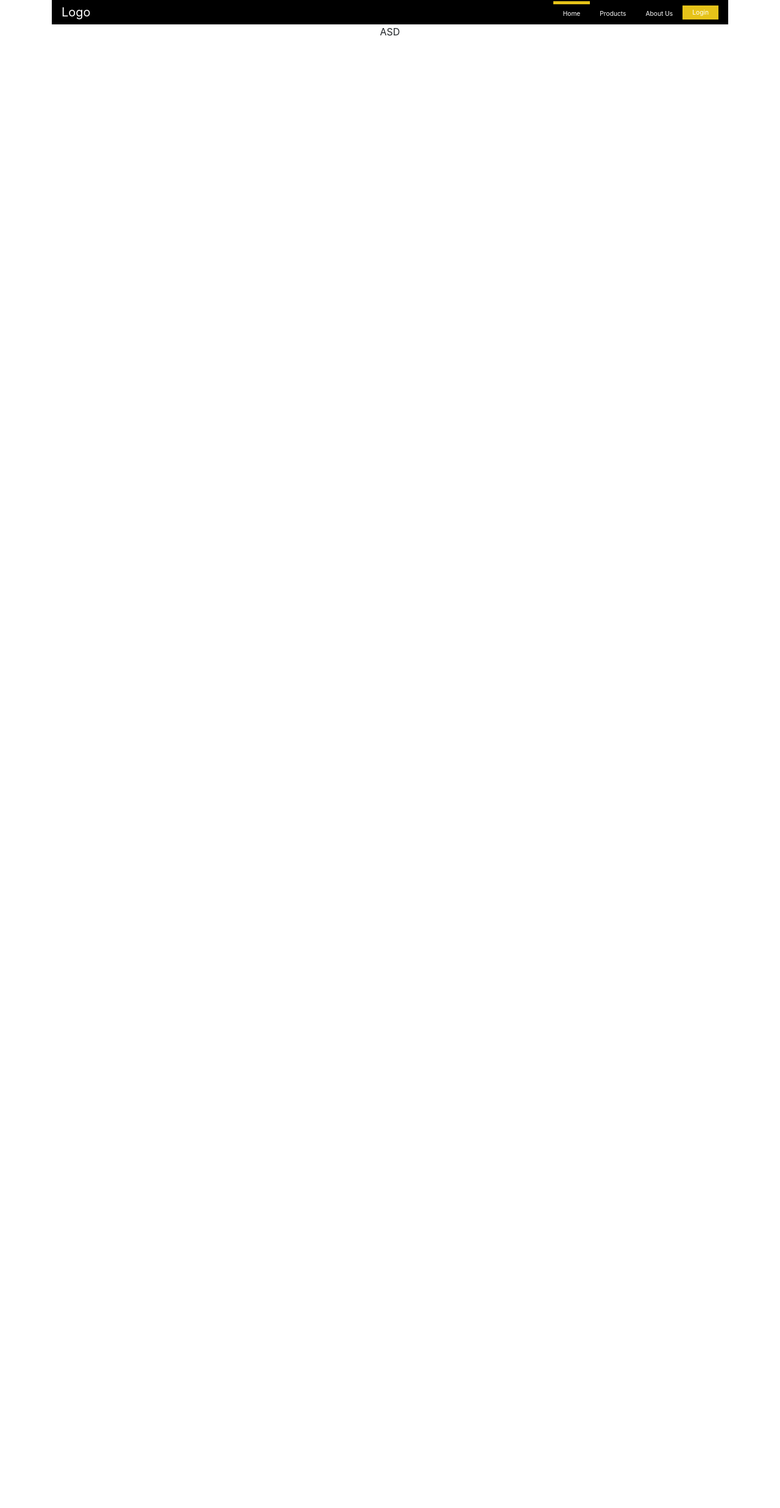
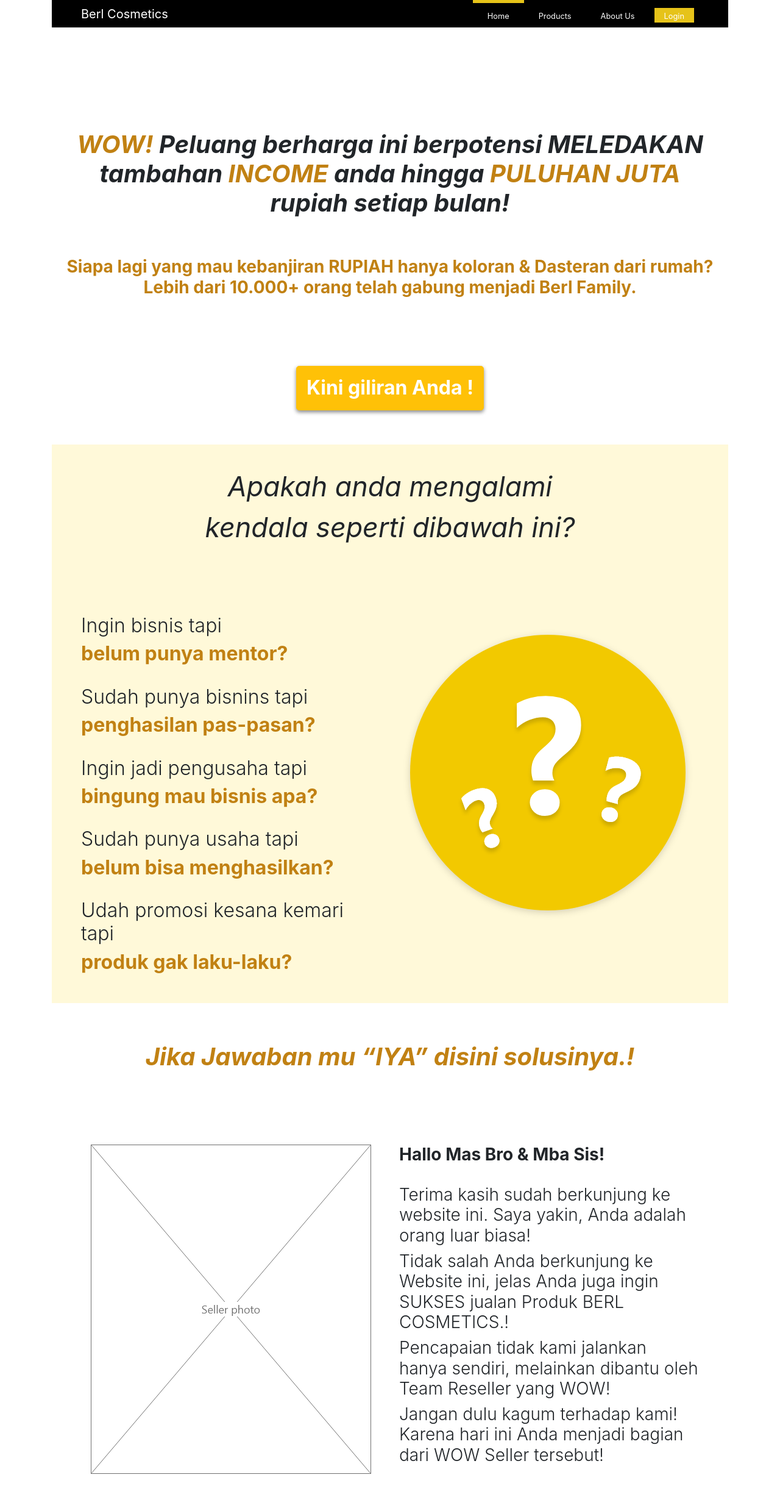
Before and after one commit to npratama/BERL, a PHP site: page / in a window 1280 px wide. Shown: the whole page at 61% size. Before the commit the page ends 59 px from the top, so only its background shows below. Run offline with PHP 8.4, Linux system fonts and the light colour scheme.

Commit message:
+ add first three landing page segment

```diff
--- a/css/style.css
+++ b/css/style.css
@@ -2,13 +2,18 @@
 	background-color:black;
 }
 
-.nav-link{
+.nav-item{
 		border-top:5px solid black !important;
 }
 
 .select_nav{
 	border-top:5px solid #E6C319 !important;
 }
-.unselect_nav{
 
+.highlight{
+	color: #C18113;
 }
+
+.btn-shadow{
+	box-shadow: 0px 3px 6px 0px #888888;
+}
--- a/index.html
+++ b/index.html
@@ -1,7 +1,7 @@
 <!DOCTYPE html>
 <html lang="en">
 <head>
-  <title>Bootstrap 4 Example</title>
+  <title>BERL Cosmetics</title>
   <meta charset="utf-8">
   <meta name="viewport" content="width=device-width, initial-scale=1">
   <link rel="stylesheet" href="https://maxcdn.bootstrapcdn.com/bootstrap/4.1.3/css/bootstrap.min.css">
@@ -14,27 +14,94 @@
 
 
 <div class="container">
-  <nav class="navbar sticky-top text-white py-0 small">
-  <a class="navbar-brand text-white" href="#">Logo</a>
+  <nav class="navbar sticky-top text-white py-0 px-5 mx-0">
+  <a class="navbar-brand text-white" href="#"> Berl Cosmetics</a>
     <ul class="nav justify-content-end">
-      <li class="nav-item ">
-        <a class="nav-link text-white small select_nav" href="#">Home</a>
+      <li class="nav-item px-2 select_nav" >
+        <a class="nav-link text-white py-2" href="#"><strong class="small">Home</strong></a>
       </li>
-      <li class="nav-item">
-        <a class="nav-link text-white small" href="#">Products</a>
+      <li class="nav-item px-2">
+        <a class="nav-link text-white py-2" href="#"><strong class="small">Products</strong></a>
       </li>
-      <li class="nav-item">
-        <a class="nav-link text-white small" href="#">About Us</a>
+      <li class="nav-item px-2">
+        <a class="nav-link text-white py-2" href="#"><strong class="small">About Us</strong></a>
       </li>
-      <li class="nav-item my-auto" >
-        <a class="nav-link text-white py-1 mb-1 small" style="background-color: #E6C319" href="#">Login</a>
+      <li class="nav-item my-auto px-2" >
+        <a class="nav-link text-white py-0 mb-0" style="background-color: #E6C319" href="#"><span class="small">Login</span></a>
       </li>
     </ul>
   </nav>
 
   <div class="container">
     <div class="row">
-      <div class="col-md-12 text-center">ASD</div>
+      <!--1st segment -->
+      <div class="col-md-12 text-center h1 pt-3 mt-5"></div>
+      <div class="col-md-12 text-center h1 pt-5 mt-5">
+      	<strong><em><span class="highlight">WOW!</span> Peluang berharga ini berpotensi MELEDAKAN tambahan <span class="highlight">INCOME</span> anda hingga <span class="highlight">PULUHAN JUTA</span> rupiah setiap bulan!</em></strong>
+      </div>
+      <div class="col-md-12 text-center h3 py-5 my-2 ">
+      	<strong class="highlight">Siapa lagi yang mau kebanjiran RUPIAH hanya koloran & Dasteran dari rumah?Lebih dari 10.000+ orang telah gabung menjadi Berl Family.</strong>
+      </div>
+      <div class="col-md-12 text-center h2 py-5 my-2 mx-auto">
+      	<button type="button" class="btn btn-warning btn-lg btn-shadow text-white py-3 "> <span class="h2">	<strong>Kini giliran Anda !</strong></span></button>
+      </div>
+
+      <!--2nd segment -->
+      <div class="col-md-12 px-5 py-3" style="background-color: #FFF9D9">
+      	<div class="row">
+		      <!--Segment Title-->
+		      <div class="col-md-2 text-center h1"></div>
+		      <div class="col-md-8 text-center display-4 py-3"> <small><em>Apakah anda mengalami kendala seperti dibawah ini?</em></small></div>
+		      <div class="col-md-2 text-center h1"> </div>
+			  <!--Split two #1-->
+		      <div class="col-md-6 text-center pt-5 mt-5">
+		      	<div class="row ">
+		      		<div class="col-md-12 text-left h2 font-weight-light">Ingin bisnis tapi </div>
+		      		<div class="col-md-12 text-left h2 font-weight-bold highlight pb-4">belum punya mentor?</div>
+		      		<div class="col-md-12 text-left h2 font-weight-light">Sudah punya bisnins tapi </div>
+		      		<div class="col-md-12 text-left h2 font-weight-bold highlight pb-4">penghasilan pas-pasan?</div>
+		      		<div class="col-md-12 text-left h2 font-weight-light">Ingin jadi pengusaha tapi</div>
+		      		<div class="col-md-12 text-left h2 font-weight-bold highlight pb-4">bingung mau bisnis apa?</div>
+		      		<div class="col-md-12 text-left h2 font-weight-light">Sudah punya usaha tapi </div>
+		      		<div class="col-md-12 text-left h2 font-weight-bold highlight pb-4">belum bisa menghasilkan?</div>
+		      		<div class="col-md-12 text-left h2 font-weight-light">Udah promosi kesana kemari tapi</div>
+		      		<div class="col-md-12 text-left h2 font-weight-bold highlight pb-4">produk gak laku-laku?</div></div>
+		      </div>
+		      <!--Split two #2-->
+		      <div class="col-md-6 py-5 my-auto"><img src="img/qmark.png"> </div>
+	      </div>
+      </div>
+
+      <!--3rd segment -->
+      	<div class="col-md-12 px-5 py-5">
+      	<div class="row">
+		      <!--Segment Title-->
+
+		      <div class="col-md-12 text-center h1 py-3 highlight"> <strong><em>Jika Jawaban mu “IYA” disini solusinya.!</em></strong></div>
+
+			  <!--Split two #1-->
+			  <div class="col-md-6 text-center h1 pt-5 mt-5"><img src="	img/seller_photo.png"> </div>
+
+		      <!--Split two #2-->
+		      <div class="col-md-6 text-center pt-5 mt-5">
+		      	<div class="row ">
+		      		<div class="col-md-12 text-left h3 font-weight-bold pb-4">Hallo Mas Bro & Mba Sis!</div>
+		      		<div class="col-md-12 text-left h3 font-weight-light">
+		      			Terima kasih sudah berkunjung ke website ini. Saya yakin, Anda adalah orang luar biasa!
+					</div>
+					<div class="col-md-12 text-left h3 font-weight-light">
+						Tidak salah Anda berkunjung ke Website ini, jelas Anda juga ingin SUKSES jualan Produk BERL COSMETICS.!
+					</div>
+					<div class="col-md-12 text-left h3 font-weight-light">
+						Pencapaian  tidak kami jalankan hanya sendiri, melainkan dibantu oleh Team Reseller yang WOW!
+					</div>
+					<div class="col-md-12 text-left h3 font-weight-light">
+						Jangan dulu kagum terhadap kami! Karena hari ini Anda menjadi bagian dari WOW Seller tersebut!
+					</div>
+		      </div>
+
+	      </div>
+      </div>
     </div>
   </div>
 
```
Also changed, not shown: img/logo.png (added), img/qmark.png (added), img/seller_photo.png (added), 1 other file.
